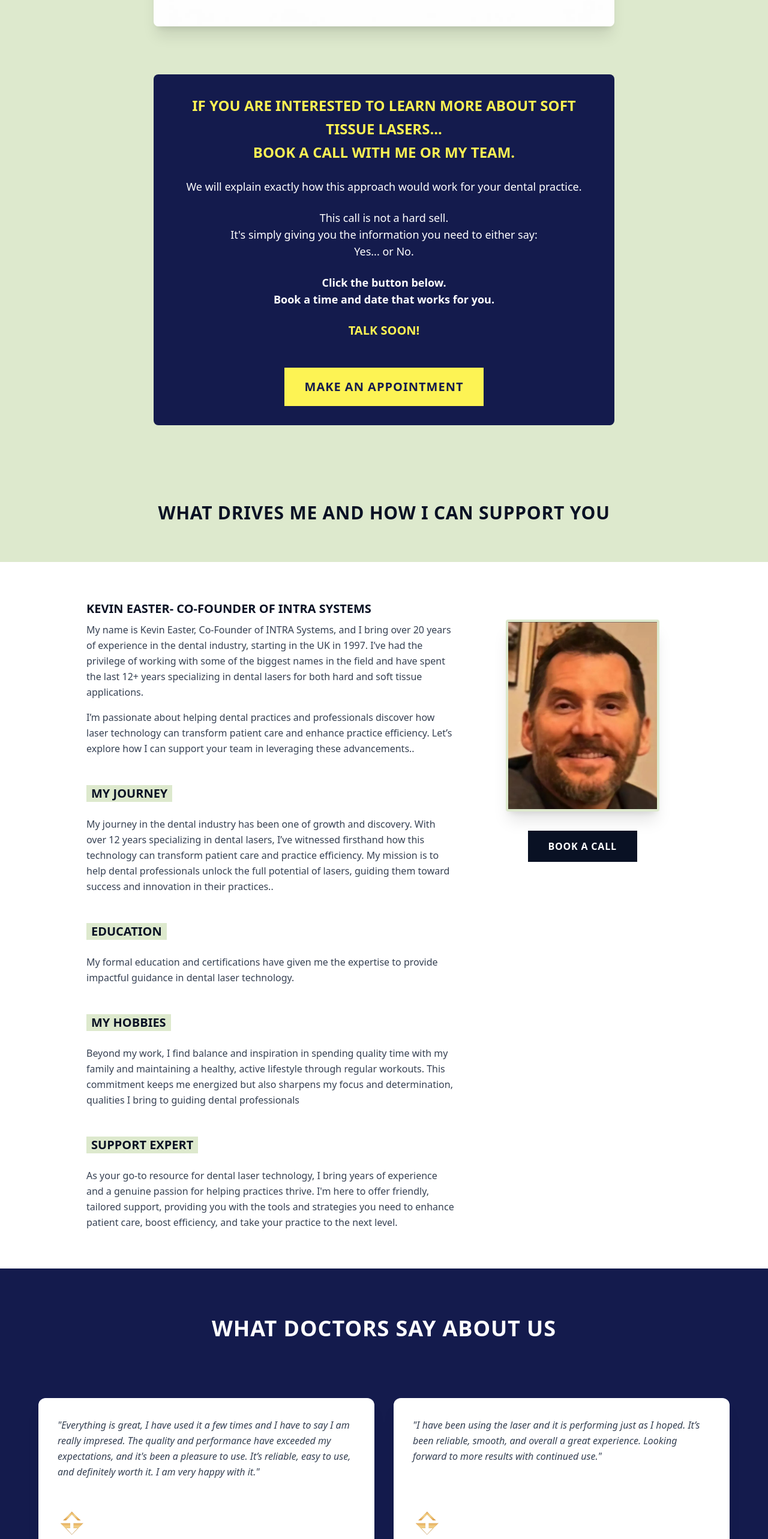
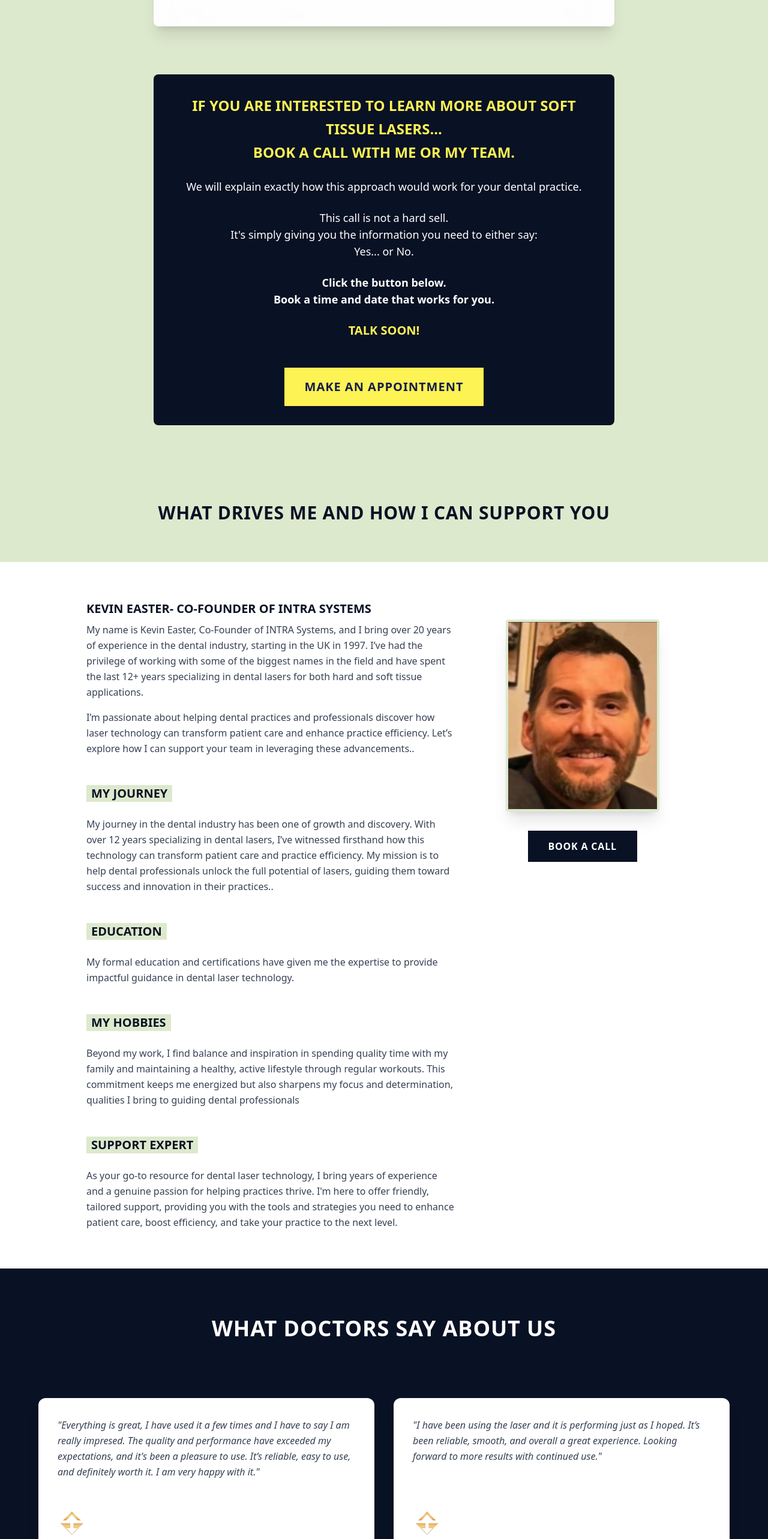
Before and after one commit to Jeanvillav/Intra-Systems, a Next.js app: page /en in a window 1280 px wide. Shown: the part 8260-10826 px from the top of the page at 60% size. Built offline with nearby package versions, Linux system fonts and the light colour scheme; no server answers.

Commit message:
style: change primary blue background to match navbar

```diff
--- a/src/components/HeroSection.tsx
+++ b/src/components/HeroSection.tsx
@@ -5,7 +5,7 @@ export default function HeroSection() {
   const tGlobal = useTranslations();
 
   return (
-    <section className="w-full bg-[#141B4D] px-4 pt-28 pb-16 flex flex-col items-center text-center">
+    <section className="w-full bg-[#091124] px-4 pt-28 pb-16 flex flex-col items-center text-center">
       <div className="max-w-4xl w-full">
         <h1 className="text-3xl md:text-4xl lg:text-5xl font-serif font-semibold leading-relaxed md:leading-relaxed lg:leading-relaxed tracking-wide text-white uppercase">
           {t('titlePrefix')} <span className="text-highlight">{t('titleHighlight1')}</span>{t('titleMiddle')}<span className="text-highlight">{t('titleHighlight2')}</span>
--- a/src/components/LetterSection.tsx
+++ b/src/components/LetterSection.tsx
@@ -63,7 +63,7 @@ export default function LetterSection() {
             />
           </div>
 
-          <div className="bg-[#141B4D] text-white p-8 mt-12 text-center rounded-lg space-y-6">
+          <div className="bg-[#091124] text-white p-8 mt-12 text-center rounded-lg space-y-6">
             <h3 className="text-xl md:text-2xl font-bold uppercase leading-relaxed text-[#fdf354]" dangerouslySetInnerHTML={{__html: t('ctaTitle')}}></h3>
             <p className="text-lg">{t('ctaP1')}</p>
             <p className="text-lg" dangerouslySetInnerHTML={{__html: t('ctaP2')}}></p>
--- a/src/components/TestimonialsSection.tsx
+++ b/src/components/TestimonialsSection.tsx
@@ -5,7 +5,7 @@ import { useTranslations } from 'next-intl';
 export default function TestimonialsSection() {
   const t = useTranslations('TestimonialsSection');
   return (
-    <section className="w-full bg-[#141B4D] px-4 py-20 flex flex-col items-center">
+    <section className="w-full bg-[#091124] px-4 py-20 flex flex-col items-center">
       <h2 className="text-2xl md:text-4xl font-bold uppercase tracking-wide text-white mb-16 text-center">
         {t('title')}
       </h2>
```
